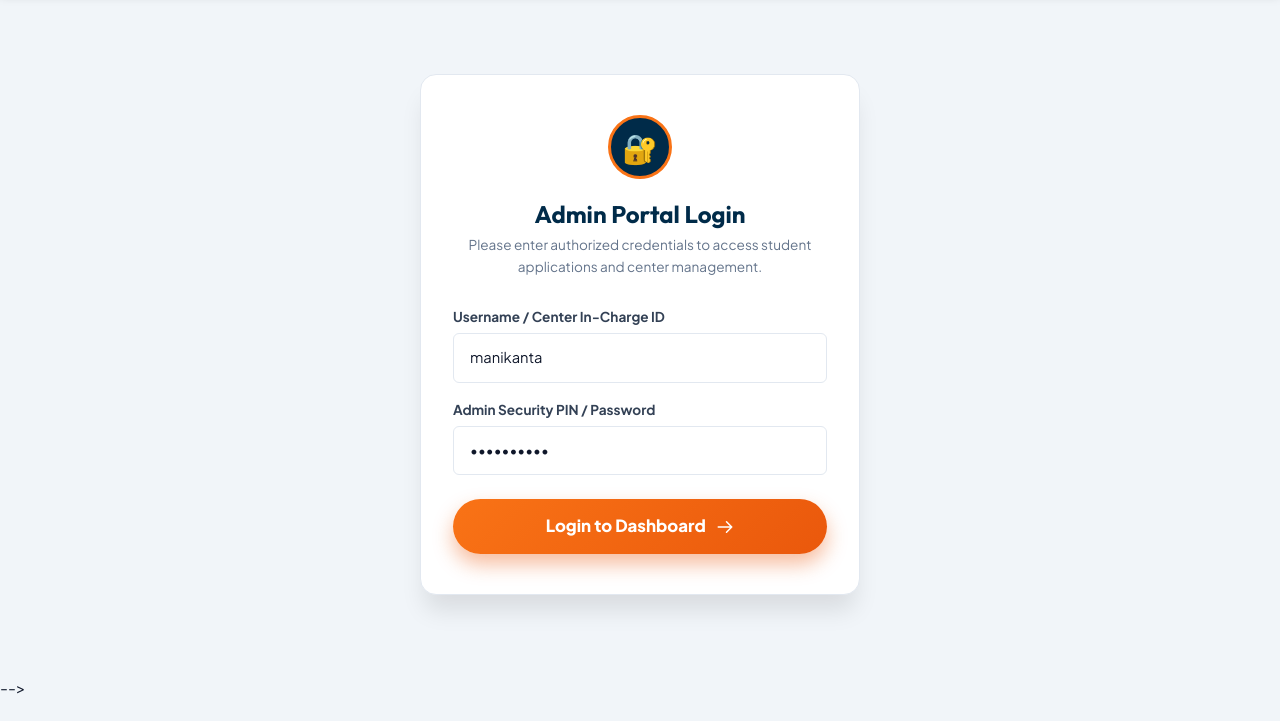
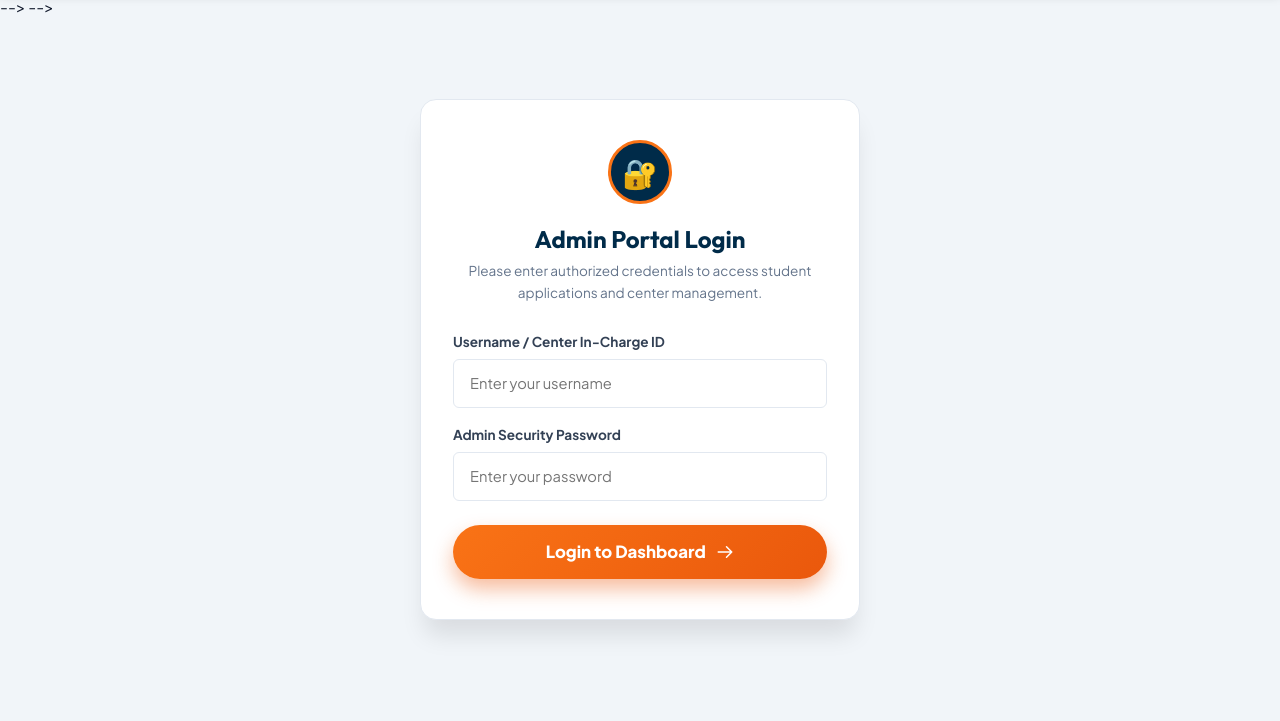
Before and after one commit to ammaeducationvij-create/Amma-education, a plain HTML site: page amma-education/admin.html in a window 1280 px wide. Shown: the part 79-800 px from the top of the page. Drawn offline with Linux system fonts and the light colour scheme.

Commit message:
Update admin.html

```diff
--- a/amma-education/admin.html
+++ b/amma-education/admin.html
@@ -40,10 +40,10 @@
     </div>
   </header>
 
-  <!-- ==========================================================================
+  <!-- <!-- ==========================================================================
        VIEW 1: ADMIN LOGIN SCREEN (If not authenticated)
        ========================================================================== -->
-  <div id="adminLoginView" class="admin-login-wrapper">
+  <!-- <div id="adminLoginView" class="admin-login-wrapper">
     <div class="admin-login-icon">
       🔐
     </div>
@@ -64,15 +64,88 @@
       <button type="submit" class="btn-submit-reg" style="width: 100%; justify-content: center; padding: 0.85rem;">
         <span>Login to Dashboard</span>
         <svg width="18" height="18" fill="none" stroke="currentColor" viewBox="0 0 24 24"><path stroke-linecap="round" stroke-linejoin="round" stroke-width="2" d="M14 5l7 7m0 0l-7 7m7-7H3"/></svg>
-      </button>
+      </button> -->
 
       <!-- <!-- <div class="admin-credential-tip">
         <strong>Official Center Access Credentials:</strong><br>
         Username: <code>manikanta</code> | PIN: <code>7396538004</code><br>
         (Or fallback: <code>admin</code> / <code>admin123</code>) -->
-      </div> -->
+      <!-- </div> -->
+    <!-- </form> -->
+  <!-- </div> --> --> -->
+
+<!-- ADMIN LOGIN SCREEN -->
+<div id="adminLoginView" class="admin-login-wrapper">
+
+    <div class="admin-login-icon">
+        🔐
+    </div>
+
+    <h2>Admin Portal Login</h2>
+
+    <p>
+        Please enter authorized credentials to access
+        student applications and center management.
+    </p>
+
+    <form id="adminLoginForm">
+
+        <div class="form-group"
+             style="text-align: left; margin-bottom: 1rem;">
+
+            <label class="form-label" for="adminUser">
+                Username / Center In-Charge ID
+            </label>
+
+            <input
+                type="text"
+                id="adminUser"
+                class="form-input"
+                placeholder="Enter your username"
+                autocomplete="username"
+                required>
+        </div>
+
+        <div class="form-group"
+             style="text-align: left; margin-bottom: 1.5rem;">
+
+            <label class="form-label" for="adminPin">
+                Admin Security Password
+            </label>
+
+            <input
+                type="password"
+                id="adminPin"
+                class="form-input"
+                placeholder="Enter your password"
+                autocomplete="current-password"
+                required>
+        </div>
+
+        <button
+            type="submit"
+            class="btn-submit-reg"
+            style="width: 100%; justify-content: center; padding: 0.85rem;">
+
+            <span>Login to Dashboard</span>
+
+            <svg width="18" height="18"
+                 fill="none"
+                 stroke="currentColor"
+                 viewBox="0 0 24 24">
+
+                <path
+                    stroke-linecap="round"
+                    stroke-linejoin="round"
+                    stroke-width="2"
+                    d="M14 5l7 7m0 0l-7 7m7-7H3"/>
+            </svg>
+
+        </button>
+
     </form>
-  </div>
+</div>
+
 
   <!-- ==========================================================================
        VIEW 2: MAIN DASHBOARD VIEW (When authenticated)
```
